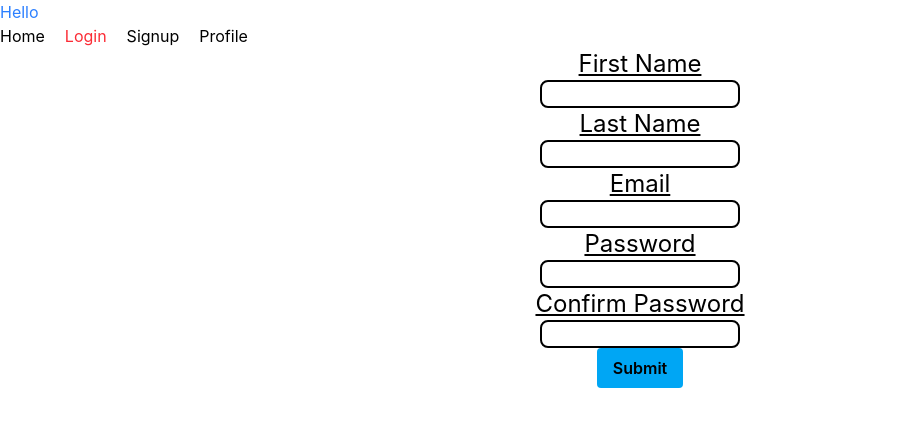
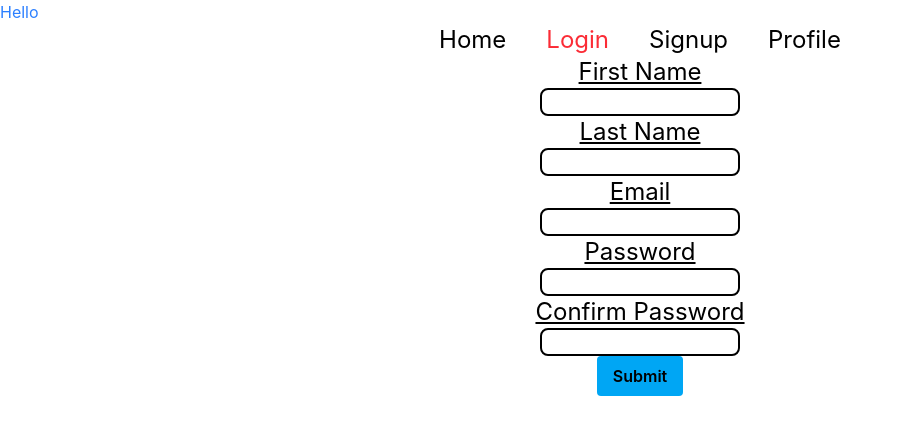
Before and after one commit to matthewrichards234/Discount-Notifications-Front, a React (Vite) app: page /login in a window 1280 px wide. Shown: the top 434 px of the page, without its empty margins (0-902 px from the left). Built offline with nearby package versions, Linux system fonts and the light colour scheme.

Commit message:
style: center and size up navbar.

```diff
--- a/src/components/Header.tsx
+++ b/src/components/Header.tsx
@@ -2,7 +2,7 @@ import { NavLink } from "react-router";
 const Header = () => {
   return (
     <>
-      <nav className="flex flex-row gap-5">
+      <nav className="flex flex-row gap-10 items-center justify-center text-2xl">
         <NavLink
           to="/"
           end
```
